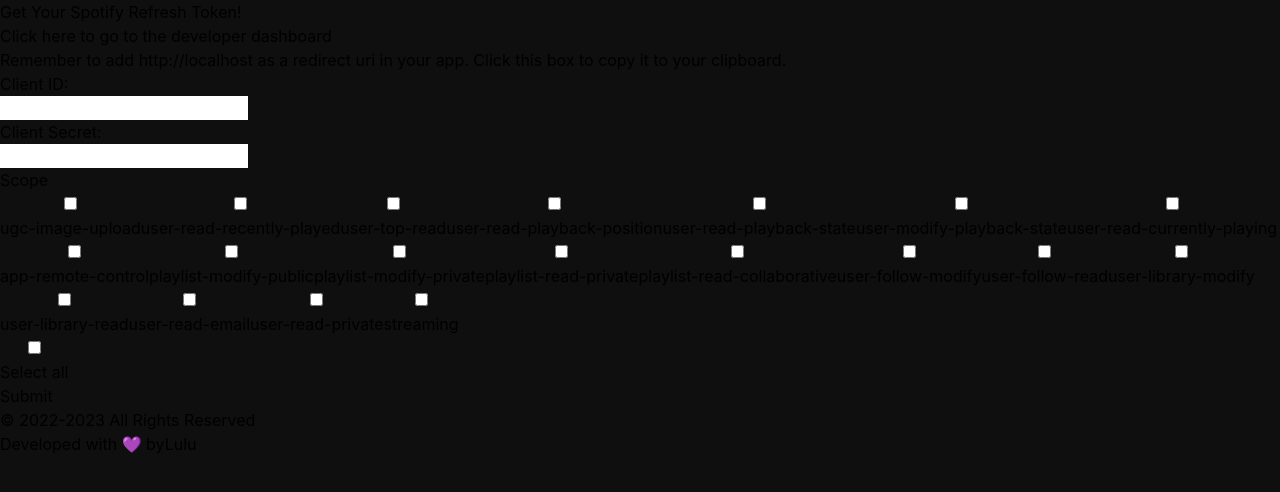
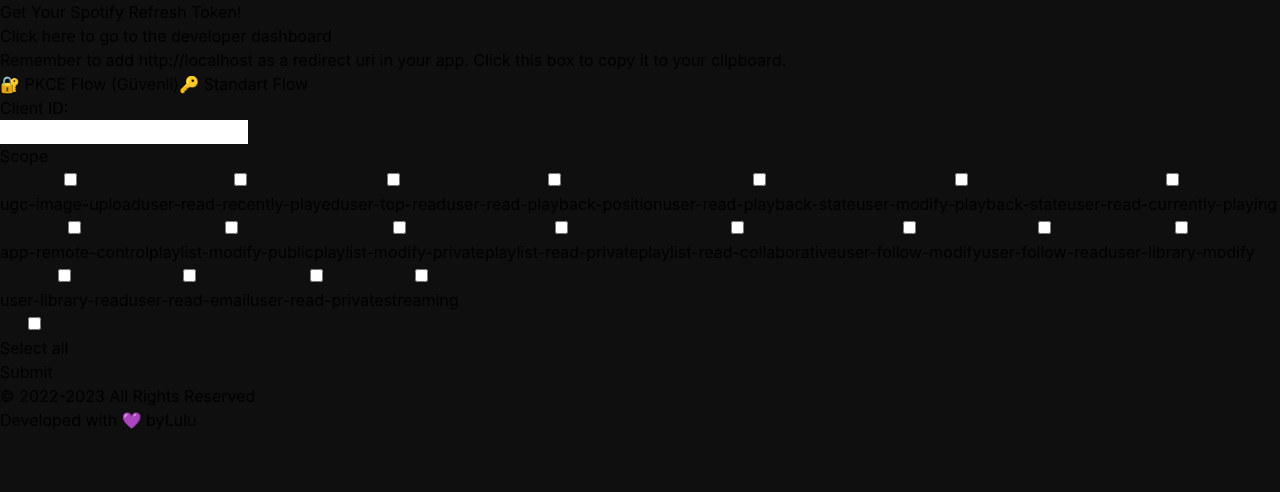
Before and after one commit to luluwux/Spotify-Refresh-Token, a React (Vite) app: page / in a window 1280 px wide. Shown: the top 492 px of the page. Built offline with nearby package versions, Linux system fonts and the light colour scheme.

Commit message:
feat(oauth): implement spotify authorization code flow with pkce

```diff
--- a/src/App.jsx
+++ b/src/App.jsx
@@ -5,6 +5,7 @@
 import { useSearchParams } from 'react-router-dom';
 import Checkbox from './components/CheckBox';
 import InputBox from './components/Input';
+import { generateCodeVerifier, generateCodeChallenge } from './utils/pkce';
 
 const allScopes = [
   'ugc-image-upload',
@@ -39,6 +40,10 @@
 const App = () => {
   const [clientId, setClientId] = useState('');
   const [clientSecret, setClientSecret] = useState('');
+
+  const [authMethod, setAuthMethod] = useState(() => {
+    return sessionStorage.getItem('authMethod') || 'pkce';
+  });
 
   const [refreshToken, setRefreshToken] = useState('');
   const [accessToken, setAccessToken] = useState('');
@@ -92,20 +97,36 @@
    *
    * @returns {Promise<Object>} The response from the API containing the access token
    */
-  const getTokens = () => axios.post(
-    'https://accounts.spotify.com/api/token',
-    QueryString.stringify({
-      code,
+  const getTokens = (method, cId, cSecret, codeVal) => {
+    const isPkce = method === 'pkce';
+    const postData = isPkce
+      ? {
+          client_id: cId,
+          code: codeVal,
           redirect_uri: callbackUri,
           grant_type: 'authorization_code',
-    }),
-    {
-      headers: {
+          code_verifier: sessionStorage.getItem('code_verifier'),
+        }
+      : {
+          code: codeVal,
+          redirect_uri: callbackUri,
+          grant_type: 'authorization_code',
+        };
+
+    const headers = {
       'Content-Type': 'application/x-www-form-urlencoded',
-        Authorization: `Basic ${btoa(`${clientId}:${clientSecret}`)}`,
-      },
-    },
+    };
+
+    if (!isPkce) {
+      headers.Authorization = `Basic ${btoa(`${cId}:${cSecret}`)}`;
+    }
+
+    return axios.post(
+      'https://accounts.spotify.com/api/token',
+      QueryString.stringify(postData),
+      { headers }
     );
+  };
 
   /**
    * Sets the refresh token if it is in the URL
@@ -136,26 +157,39 @@
       setScopes(...JSON.parse(sessionScopes));
     }
 
-    sessionStorage.clear();
+    // Selective cleanup of temporary session keys
+    sessionStorage.removeItem('clientId');
+    sessionStorage.removeItem('clientSecret');
+    sessionStorage.removeItem('scope');
   }, []);
 
   /**
-   * Gets the access token if the refresh token is set
+   * Gets the access token if the code and credentials are set
    */
   useEffect(() => {
-    if (code?.length > 0 && clientId.length > 0 && clientSecret.length > 0) {
-      getTokens().then((response) => {
+    if (code?.length > 0 && clientId.length > 0) {
+      const isPkce = authMethod === 'pkce';
+      const hasSecret = clientSecret.length > 0;
+
+      if (isPkce || hasSecret) {
+        getTokens(authMethod, clientId, clientSecret, code)
+          .then((response) => {
             setAccessToken(response.data.access_token);
             setRefreshToken(response.data.refresh_token);
             setSearchParams((params) => {
               params.delete('code');
-          return searchParams;
+              return params;
             });
-      }).catch((error) => {
+            // Clean up temporary authentication variables
+            sessionStorage.removeItem('code_verifier');
+            sessionStorage.removeItem('authMethod');
+          })
+          .catch((error) => {
             console.error(error);
           });
       }
-  }, [clientId, clientSecret]);
+    }
+  }, [clientId, clientSecret, code, authMethod]);
 
   /**
    * Gets the data from the Spotify API if the access token is set
@@ -244,17 +278,24 @@
   /**
    * Handles the submit button click, which will redirect the user to the Spotify login page
    */
-  const handleSubmit = () => {
+  const handleSubmit = async () => {
     sessionStorage.setItem('clientId', clientId);
     sessionStorage.setItem('clientSecret', clientSecret);
+    sessionStorage.setItem('authMethod', authMethod);
 
     const selectedScopes = allSelected ? allScopes : scopes;
     sessionStorage.setItem('scope', JSON.stringify(selectedScopes));
 
-    /** we include the clientId and the clientSecret in the
-     *  redirect uri to avoid having to store them in the browser */
     const scope = selectedScopes.join(' ');
-    const queryString = `https://accounts.spotify.com/authorize?response_type=code&client_id=${clientId}&scope=${encodeURIComponent(scope)}&redirect_uri=${callbackUri}`;
+    let queryString = `https://accounts.spotify.com/authorize?response_type=code&client_id=${clientId}&scope=${encodeURIComponent(scope)}&redirect_uri=${callbackUri}`;
+
+    if (authMethod === 'pkce') {
+      const verifier = generateCodeVerifier();
+      sessionStorage.setItem('code_verifier', verifier);
+      const challenge = await generateCodeChallenge(verifier);
+      queryString += `&code_challenge_method=S256&code_challenge=${challenge}`;
+    }
+
     window.location.replace(queryString);
   };
 
@@ -311,9 +352,30 @@
         )}
 
         <div className="bg-neutral-900 rounded-xl p-5 text-center grid grid-cols-1 gap-3 border-t border-neutral-500/10">
-          <div className="grid grid-cols-2 gap-2">
+
+          {/* Auth Method Selector */}
+          <div className="grid grid-cols-2 gap-2 bg-neutral-800 p-2 rounded-xl">
+            <button
+              type="button"
+              className={`p-3 rounded-lg font-semibold duration-150 ${authMethod === 'pkce' ? 'bg-[#1DB954] text-black font-bold' : 'bg-neutral-700 hover:bg-neutral-600 text-white'}`}
+              onClick={() => setAuthMethod('pkce')}
+            >
+              🔐 PKCE Flow (Güvenli)
+            </button>
+            <button
+              type="button"
+              className={`p-3 rounded-lg font-semibold duration-150 ${authMethod === 'standard' ? 'bg-neutral-600 text-white' : 'bg-neutral-700 hover:bg-neutral-600 text-neutral-400'}`}
+              onClick={() => setAuthMethod('standard')}
+            >
+              🔑 Standart Flow
+            </button>
+          </div>
+
+          <div className={`grid gap-2 ${authMethod === 'pkce' ? 'grid-cols-1' : 'grid-cols-2'}`}>
             <InputBox label="Client ID" value={clientId} onChange={setClientId} />
+            {authMethod === 'standard' && (
               <InputBox label="Client Secret" value={clientSecret} onChange={setClientSecret} />
+            )}
           </div>
 
           <div className="text-3xl font-semibold m-3">
--- /dev/null
+++ b/src/utils/pkce.js
@@ -0,0 +1,46 @@
+/**
+ * Generates a random string to be used as a code verifier for PKCE.
+ *
+ * @returns {string} The code verifier.
+ */
+export const generateCodeVerifier = () => {
+  const possible = 'ABCDEFGHIJKLMNOPQRSTUVWXYZabcdefghijklmnopqrstuvwxyz0123456789-._~';
+  const values = window.crypto.getRandomValues(new Uint8Array(64));
+  return values.reduce((acc, x) => acc + possible[x % possible.length], '');
+};
+
+/**
+ * SHA-256 hashes a string.
+ *
+ * @param {string} plain
+ * @returns {Promise<ArrayBuffer>} The hashed bytes.
+ */
+const sha256 = (plain) => {
+  const encoder = new TextEncoder();
+  const data = encoder.encode(plain);
+  return window.crypto.subtle.digest('SHA-256', data);
+};
+
+/**
+ * Base64url encodes an array buffer.
+ *
+ * @param {ArrayBuffer} buffer
+ * @returns {string} The base64url encoded string.
+ */
+const base64urlencode = (buffer) => {
+  return btoa(String.fromCharCode.apply(null, new Uint8Array(buffer)))
+    .replace(/\+/g, '-')
+    .replace(/\//g, '_')
+    .replace(/=+$/, '');
+};
+
+/**
+ * Generates the PKCE code challenge from a verifier.
+ *
+ * @param {string} verifier
+ * @returns {Promise<string>} The code challenge.
+ */
+export const generateCodeChallenge = async (verifier) => {
+  const hashed = await sha256(verifier);
+  return base64urlencode(hashed);
+};
```
Lines whose indentation alone changed are shown as unchanged.
